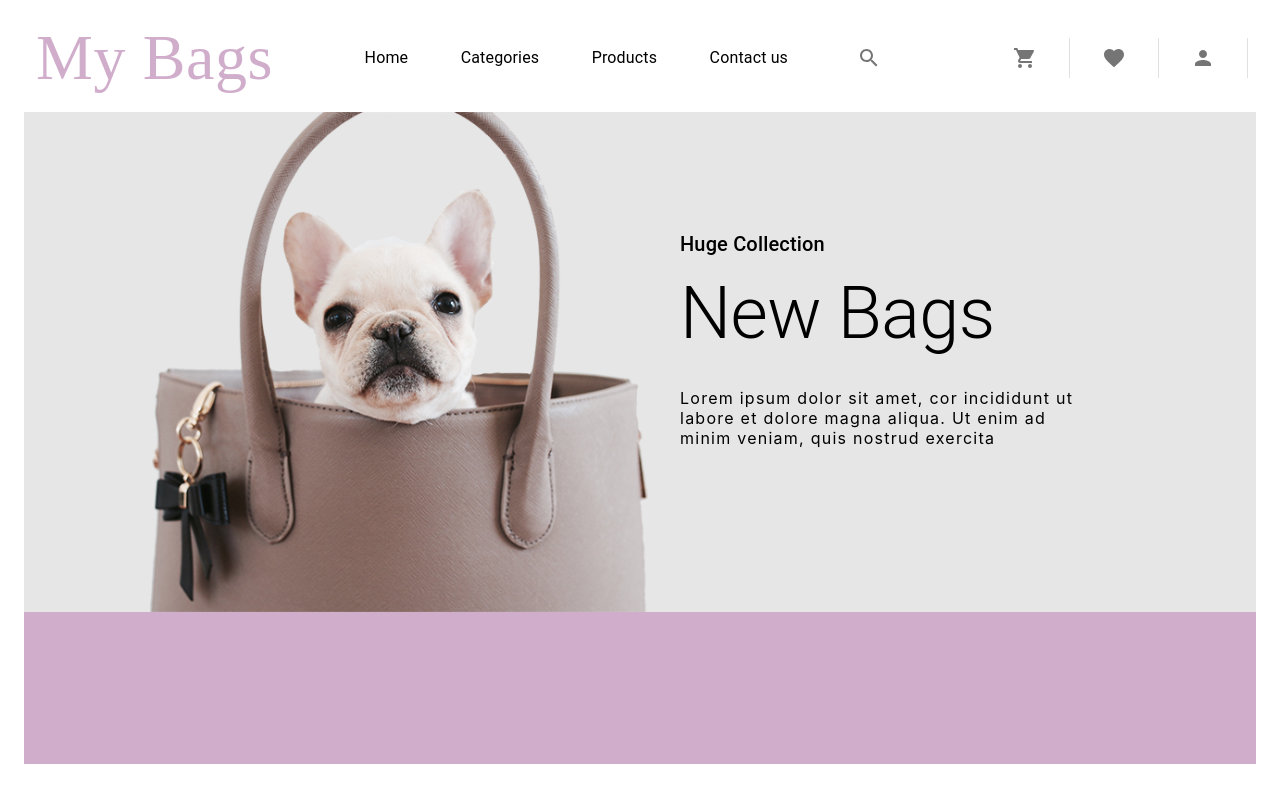
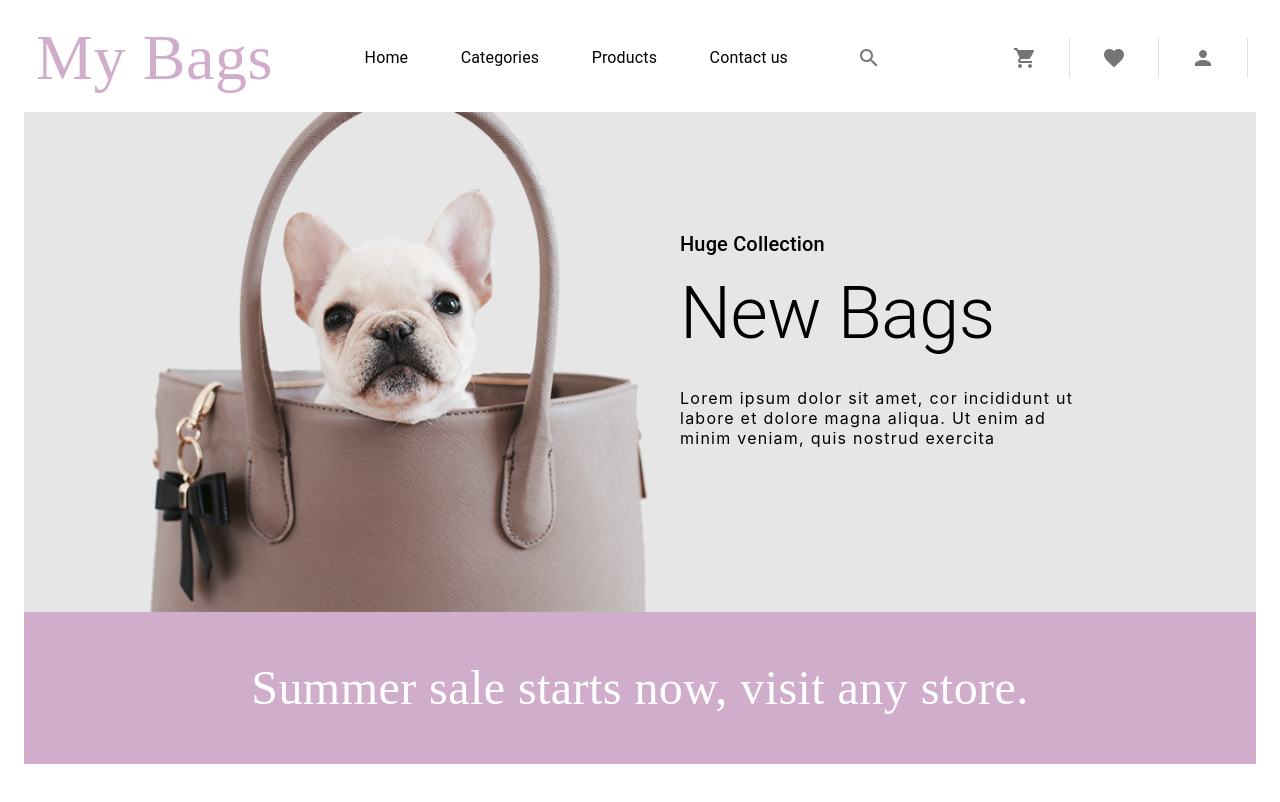
Before and after one commit to Hein-htetA/ecom-mui-responsive, a React (Create React App) app: page / in a window 1280 px wide. Shown: the top 802 px of the page. Built offline with nearby package versions, Linux system fonts and the light colour scheme; a web font is replaced by a local one.

Commit message:
promotions animation complete

```diff
--- a/src/App.js
+++ b/src/App.js
@@ -1,5 +1,5 @@
 import { ThemeProvider } from '@mui/material/styles';
-import { Container } from '@mui/material';
+import { Box, Container } from '@mui/material';
 import theme from './styles/theme';
 import Appbar from './components/appbar/index';
 import Banner from './components/banner';
@@ -26,6 +26,7 @@ function App() {
             appdrawer
           */
         }
+        <Box sx={{width: '100%', height: '500px'}}></Box>
       </Container>
     </ThemeProvider>
   );
--- a/src/components/promotions/index.js
+++ b/src/components/promotions/index.js
@@ -1,6 +1,6 @@
 import { Slide } from "@mui/material";
 import { Box } from "@mui/system";
-import { useEffect, useState } from "react";
+import { useEffect, useRef, useState } from "react";
 import { MessageText, PromotionsContainer } from "../../styles/promotions";
 
 
@@ -11,23 +11,39 @@ const messages = [
 ];
 
 export default function Promotions() {
-    var [messagesIndex, setMessagesIndex] = useState(0);
+    const containerRef = useRef();
+    const [messagesIndex, setMessagesIndex] = useState(0);
+    const [show, setShow] = useState(true);
+    useEffect(() => {
+        const id = setTimeout(() => {
+            if (messagesIndex < messages.length - 1) {
+                setMessagesIndex(messagesIndex => (messagesIndex + 1));
+                setShow(true);
+            } else {
+                setMessagesIndex(0);
+                setShow(true);
+            }
+        }, 4000);
 
-    useEffect(() => {
-      setTimeout(() => {
-        if (messagesIndex < messages.length - 1) {
-            setMessagesIndex(messagesIndex => (messagesIndex + 1));
-            console.count("in if");
-        } else {
-            setMessagesIndex(0)
-            console.count("in else");
-        }
-      }, 3000);
+        const id1 = setTimeout(() => {
+            setShow(false);
+        }, 3000);
+
+        return (() => {
+            clearTimeout(id);
+            clearTimeout(id1);
+        })
     }, [messagesIndex]);
 
+
     return(
-        <PromotionsContainer>
-            <Slide direction="left">
+        <PromotionsContainer ref={containerRef}>
+            <Slide container={containerRef.current} direction={show ? "left" : "right"} in={show}
+                timeout={{
+                    enter: 500,
+                    exit: 100
+                }}
+            >
                 <Box
                     sx={{display: 'flex', alignItems: 'center', justifyContent: 'center'}}
                 >
```
